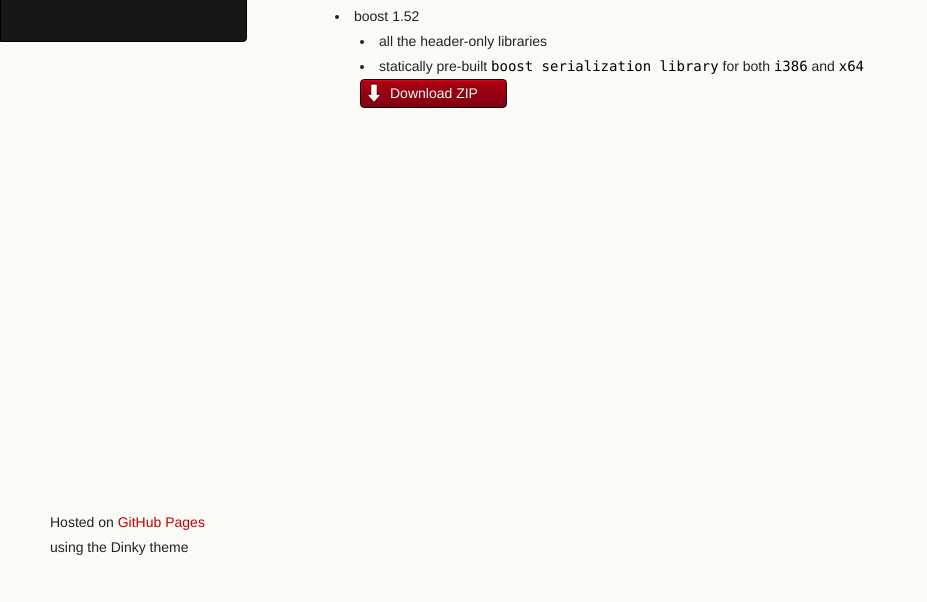
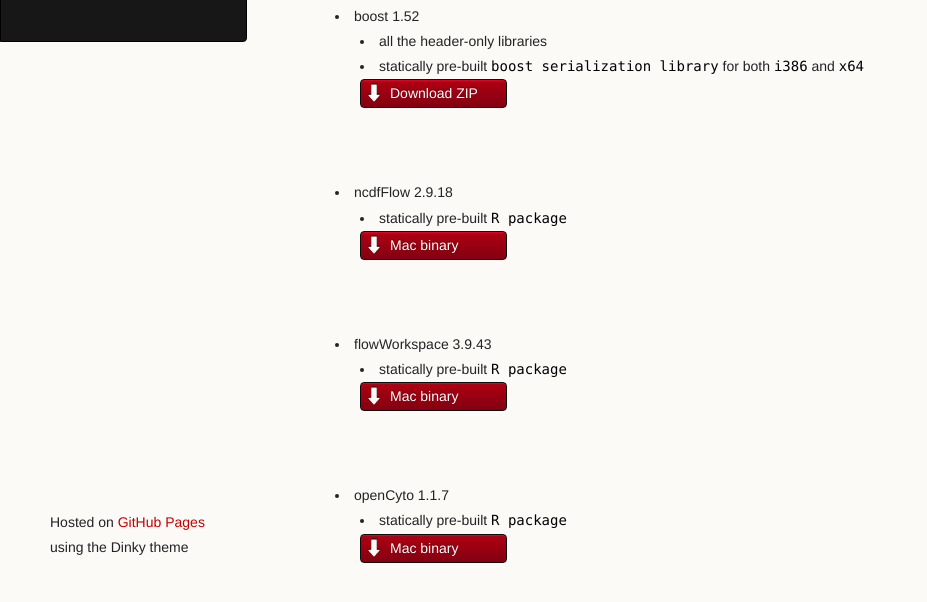
Before and after one commit to RGLab/binaries, a plain HTML site: page index.html in a window 1280 px wide. Shown: the part 208-810 px from the top of the page, without its empty margins (0-927 px from the left). Drawn offline with Linux system fonts and the light colour scheme.

Commit message:
add prebuilt R packages

```diff
--- a/index.html
+++ b/index.html
@@ -63,6 +63,65 @@
 </ul>
       </section>
 
+            <section>
+        <ul>
+<li>ncdfFlow 2.9.18
+
+<ul>
+	<li>statically pre-built <code>R package</code> </li>
+
+
+<myButton>
+<li>
+  		<a class="buttons" href="lib/ncdfFlow_2.9.18.tgz"><font color = "white">Mac binary</font></a>
+</li>
+</myButton>
+
+
+</ul>
+</li>
+</ul>
+      </section>
+
+   <section>
+        <ul>
+<li>flowWorkspace 3.9.43
+
+<ul>
+	<li>statically pre-built <code>R package</code> </li>
+
+
+<myButton>
+<li>
+  		<a class="buttons" href="lib/flowWorkspace_3.9.43.tgz"><font color = "white">Mac binary</font></a>
+</li>
+</myButton>
+
+
+</ul>
+</li>
+</ul>
+      </section>
+   <section>
+        <ul>
+<li>openCyto 1.1.7
+
+<ul>
+	<li>statically pre-built <code>R package</code> </li>
+
+
+<myButton>
+<li>
+  		<a class="buttons" href="lib/openCyto_1.1.7.tgz"><font color = "white">Mac binary</font></a>
+</li>
+</myButton>
+
+
+</ul>
+</li>
+</ul>
+      </section>
+
       <footer>
         <p><small>Hosted on <a href="http://pages.github.com">GitHub Pages</a> using the Dinky theme</small></p>
       </footer>
```
Also changed, not shown: 3 other files.
